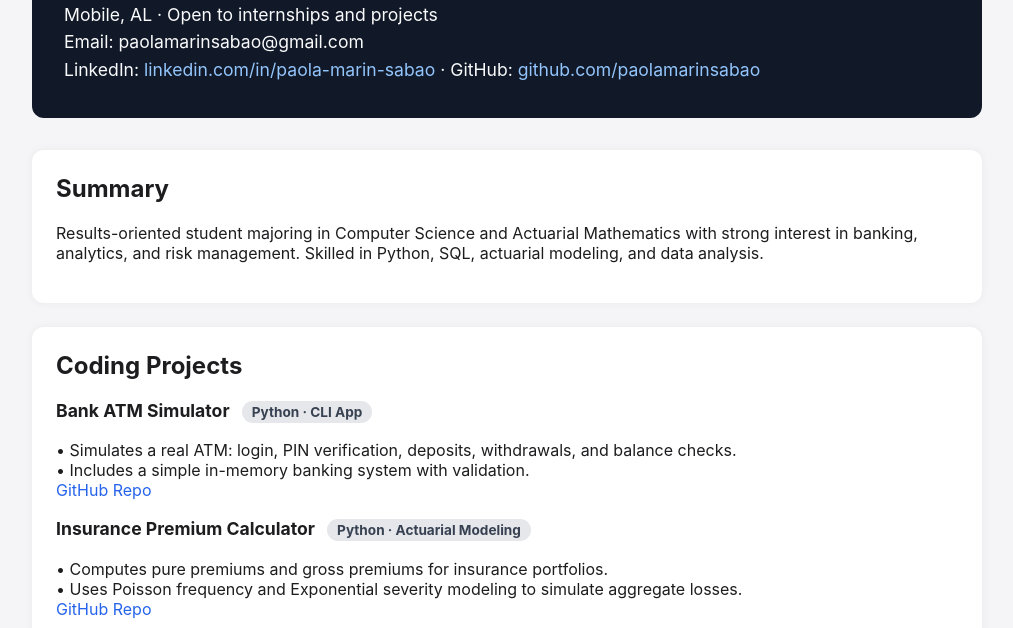
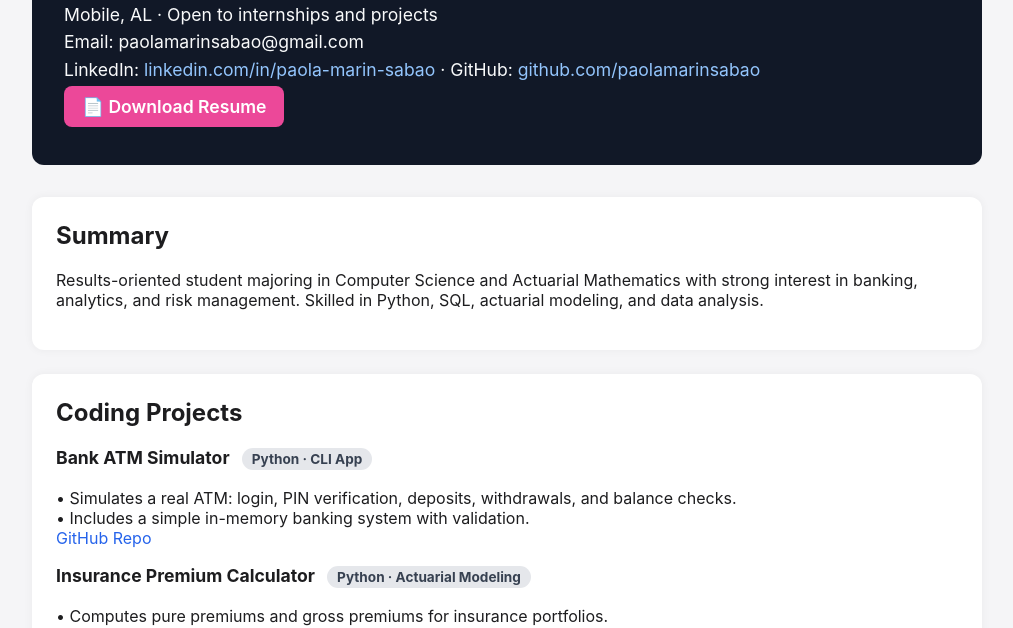
Before and after one commit to paolamarinsabao/paolamarinsabao.github.io, a plain HTML site: page index.html in a window 1280 px wide. Shown: the part 135-763 px from the top of the page, without its empty margins (133-1146 px from the left). Drawn offline with Linux system fonts and the light colour scheme.

Commit message:
Update index.html

```diff
--- a/index.html
+++ b/index.html
@@ -104,6 +104,13 @@
                     github.com/paolamarinsabao
                 </a>
             </p>
+            <p>
+    <a href="Paola_Marin_Resume.pdf" target="_blank"
+       style="display:inline-block; padding:10px 18px; background:#ec4899; color:white; border-radius:8px; font-weight:600; text-decoration:none;">
+        📄 Download Resume
+    </a>
+</p>
+
         </header>
 
         <!-- SUMMARY -->
```
